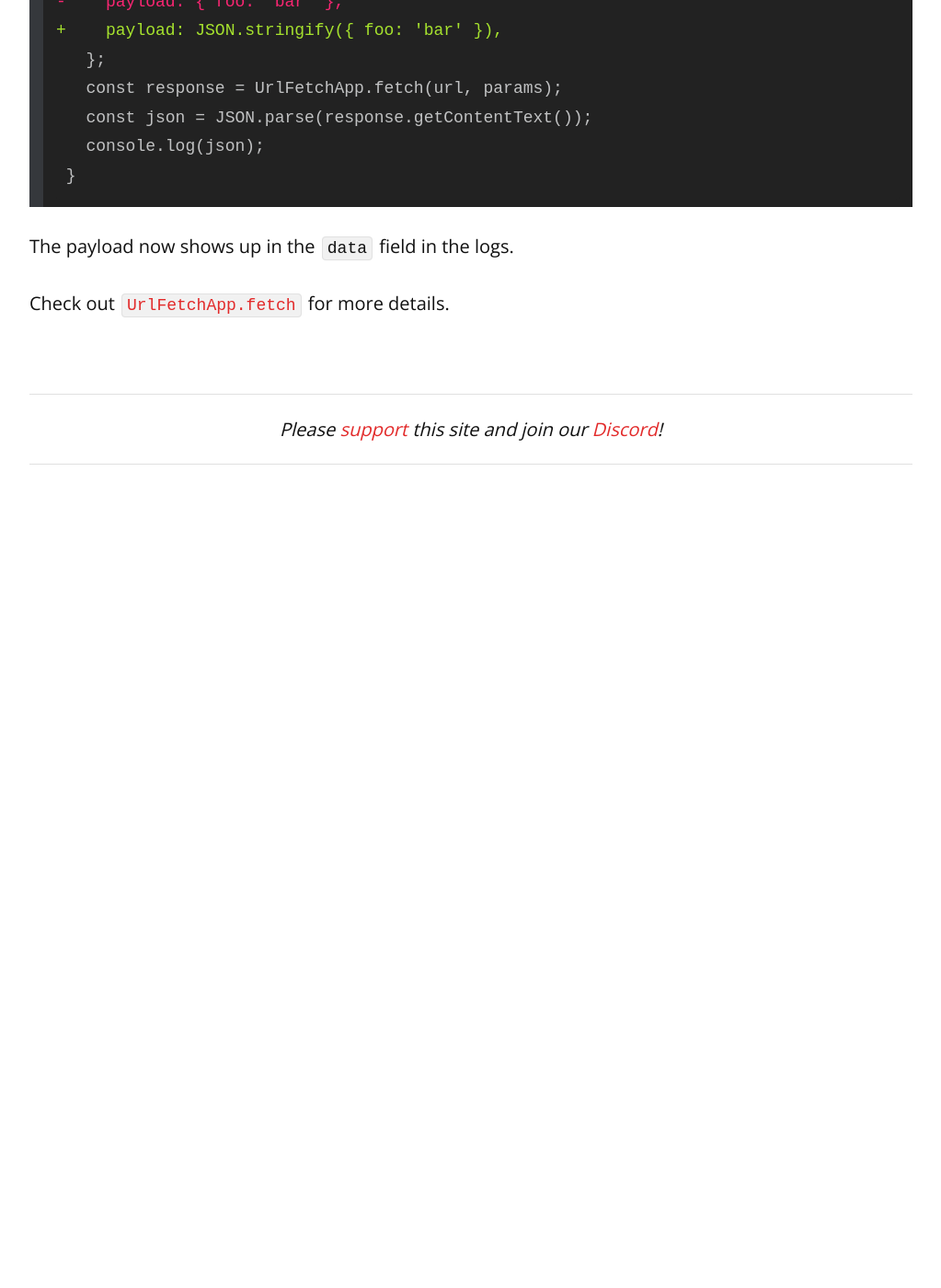
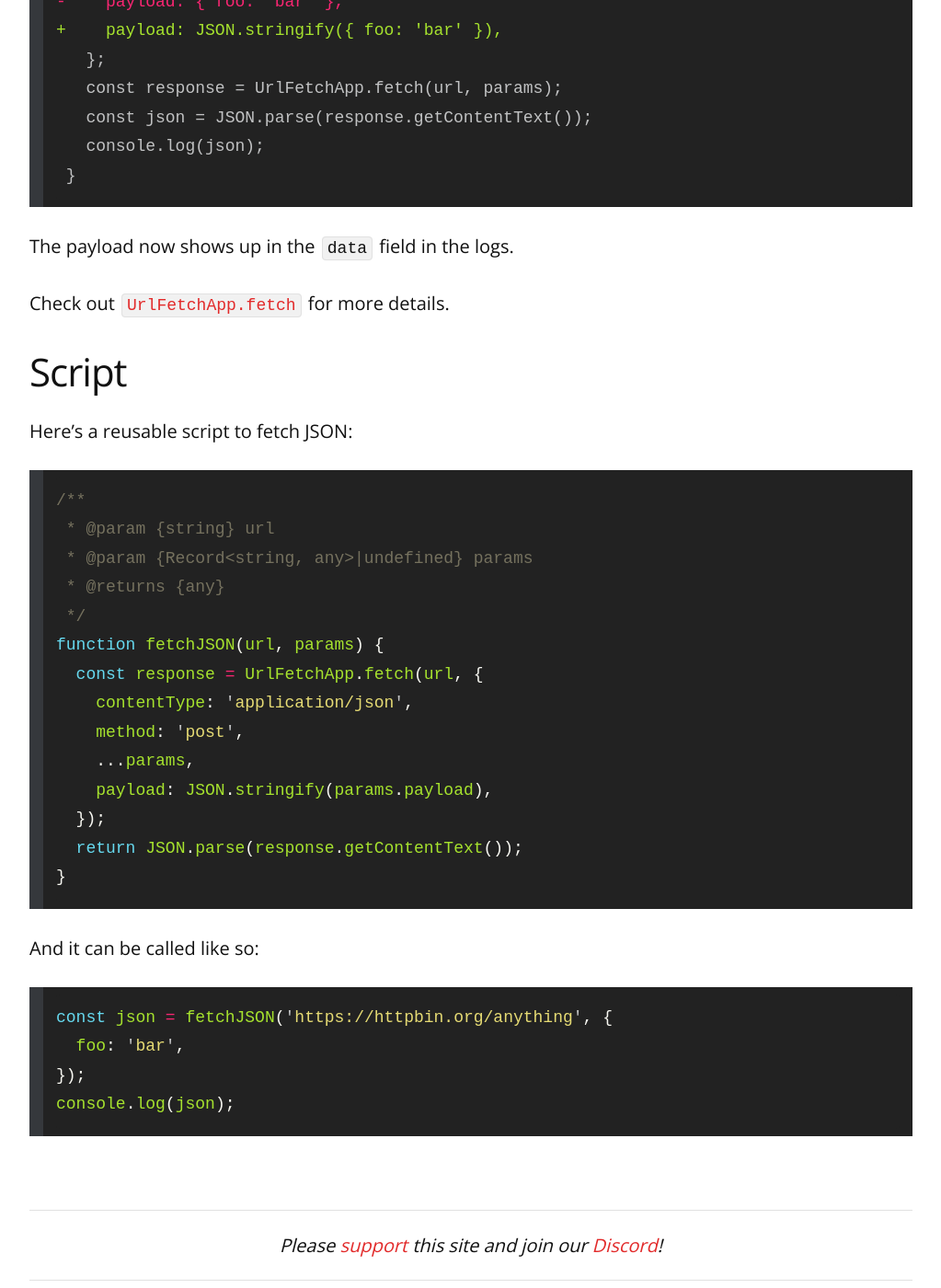
Before and after one commit to remarkablemark/remarkablemark.github.io, a Jekyll site: the page built from _posts/2023/2023-12-21-google-apps-script-fetch-json.md, in a window 1280 px wide and 1400 px high, scrolled down 2023 px. Shown: the whole window at 92% size, without its empty margins (128-1151 px from the left). Built offline with Jekyll 4.4.1, drawn with Linux system fonts in a browser that asks for light colours; comment, search, counter and statistics services are not loaded; before the commit the page ends 2653 px from its top, so only the background shows below that.

Commit message:
feat(posts): update "Google Apps Script fetch JSON"
Post: 2023-12-21-google-apps-script-fetch-json.md

````diff
--- a/_posts/2023/2023-12-21-google-apps-script-fetch-json.md
+++ b/_posts/2023/2023-12-21-google-apps-script-fetch-json.md
@@ -76,3 +76,33 @@ To properly POST JSON:
 The payload now shows up in the `data` field in the logs.
 
 Check out [`UrlFetchApp.fetch`](https://developers.google.com/apps-script/reference/url-fetch/url-fetch-app) for more details.
+
+## Script
+
+Here's a reusable script to fetch JSON:
+
+```js
+/**
+ * @param {string} url
+ * @param {Record<string, any>|undefined} params
+ * @returns {any}
+ */
+function fetchJSON(url, params) {
+  const response = UrlFetchApp.fetch(url, {
+    contentType: 'application/json',
+    method: 'post',
+    ...params,
+    payload: JSON.stringify(params.payload),
+  });
+  return JSON.parse(response.getContentText());
+}
+```
+
+And it can be called like so:
+
+```js
+const json = fetchJSON('https://httpbin.org/anything', {
+  foo: 'bar',
+});
+console.log(json);
+```
````
